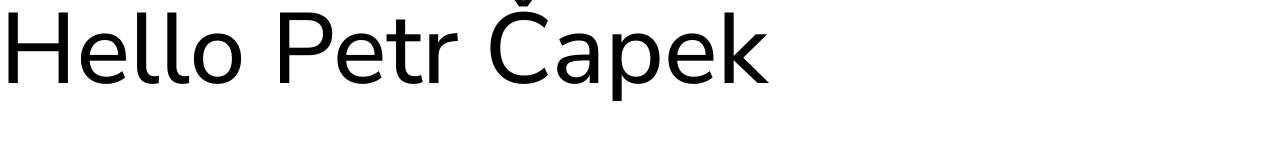
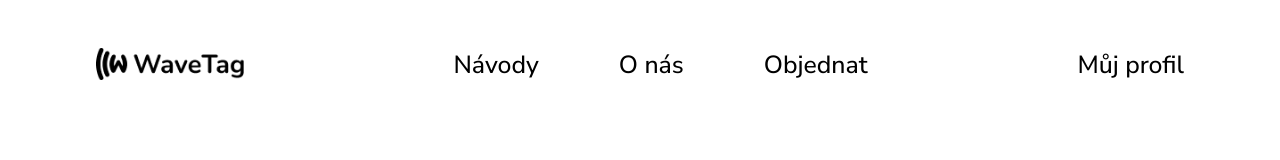
Before and after one commit to JosefinaTrojkarova/WBA-Final, a plain HTML site: page root/index.html in a window 1280 px wide. Drawn offline with Linux system fonts and the light colour scheme.

Commit message:
Added header

```diff
--- a/root/index.html
+++ b/root/index.html
@@ -14,8 +14,16 @@
         rel="stylesheet">
 </head>
 
-<body class="nunito-sans-main">
-    <h1>Hello Petr Čapek</h1>
+<body>
+    <nav>
+        <a id="logo"><img alt="wavetag-logo" src="img/wavetag-logo.png"></a>
+        <ul id="nav-options">
+            <li><a href="index.html">Návody</a></li>
+            <li><a href="index.html">O nás</a></li>
+            <li><a href="index.html">Objednat</a></li>
+        </ul>
+        <a href="index.html" id="profile-btn">Můj profil</a>
+    </nav>
 </body>
 
 </html>
--- a/root/main.css
+++ b/root/main.css
@@ -2,7 +2,7 @@
     --text-color-base: black;
 }
 
-.nunito-sans-main {
+body {
   font-family: "Nunito Sans", sans-serif;
   font-optical-sizing: auto;
   font-weight: 500;
@@ -16,3 +16,31 @@ h1 {
     color: var(--text-color-base);
     font-size: 100px;
 }
+
+nav {
+    display: flex;
+    flex-direction: row;
+    align-items: center;
+    padding: 3rem 6rem;
+}
+
+#nav-options {
+    display: flex;
+    flex-direction: row;
+    align-items: center;
+    gap: 5rem;
+    font-size: 1.55rem;
+    margin: 0 auto;
+}
+
+#logo:hover {
+    cursor: pointer;
+}
+
+#logo img {
+    height: 2rem;
+}
+
+#profile-btn {
+    font-size: 1.55rem;
+}
--- a/root/reset.css
+++ b/root/reset.css
@@ -17,6 +17,8 @@ time, mark, audio, video {
 	font-size: 100%;
 	font: inherit;
 	vertical-align: baseline;
+	text-decoration: none;
+	color: inherit;
 }
 /* HTML5 display-role reset for older browsers */
 article, aside, details, figcaption, figure,
```
Also changed, not shown: root/main.js (+8 -0 lines), root/img/wavetag-logo.png (added).
